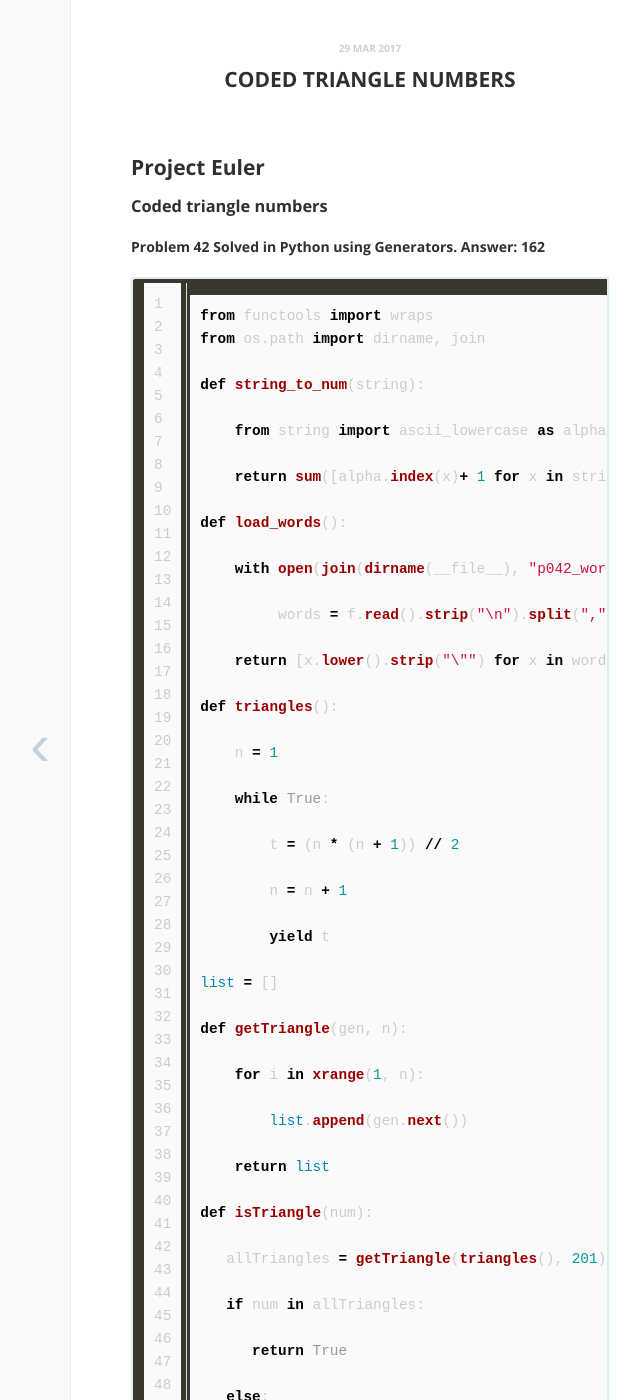
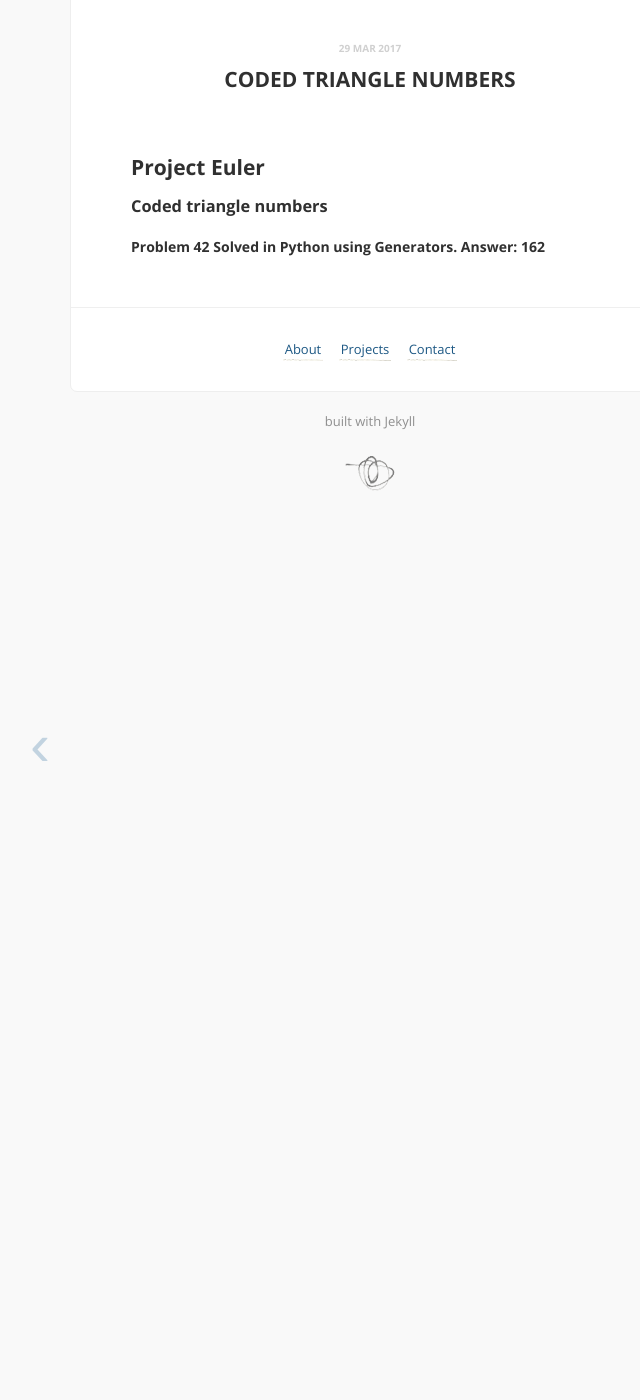
Before and after one commit to thinkphp/thinkphp.herokuapp.com, a Jekyll site: the page built from _posts/2017-03-29-Coded-triangle-numbers.md, in a window 1280 px wide and 1400 px high, scrolled down 270 px. Shown: the whole window, without its empty margins (270-910 px from the left). Built offline with Jekyll 4.4.1, drawn with Linux system fonts in a browser that asks for light colours; our own code applies the rules of GitHub Pages for plain Markdown files; comment, search, counter and statistics services are not loaded; after the commit the page ends 900 px from its top, so only the background shows below that; some of the changed text lies outside the part shown.

Commit message:
Update 2017-03-29-Coded-triangle-numbers.md

````diff
--- a/_posts/2017-03-29-Coded-triangle-numbers.md
+++ b/_posts/2017-03-29-Coded-triangle-numbers.md
@@ -3,67 +3,3 @@
 ### Coded triangle numbers
 
 #### Problem 42 Solved in Python using Generators. Answer: 162
-
-
-```python
-
-from functools import wraps
-from os.path import dirname, join
-
-def string_to_num(string):
-
-    from string import ascii_lowercase as alpha
-
-    return sum([alpha.index(x)+ 1 for x in string])
-
-def load_words():
-
-    with open(join(dirname(__file__), "p042_words.txt")) as f:
-
-         words = f.read().strip("\n").split(",")
-
-    return [x.lower().strip("\"") for x in words]
-
-def triangles():
-
-    n = 1
-
-    while True:
-
-        t = (n * (n + 1)) // 2
-
-        n = n + 1
-
-        yield t
-
-list = []
-
-def getTriangle(gen, n):
-
-    for i in xrange(1, n):
-
-        list.append(gen.next())
-
-    return list
-
-def isTriangle(num):
-
-   allTriangles = getTriangle(triangles(), 201)
-
-   if num in allTriangles:
-
-      return True
-
-   else:
-
-      return False
-
-def solution():
-
-    return sum(1 for x in load_words() if isTriangle(string_to_num(x)))
-
-if __name__ == '__main__':
-
-   print(solution())
-
-```
````
